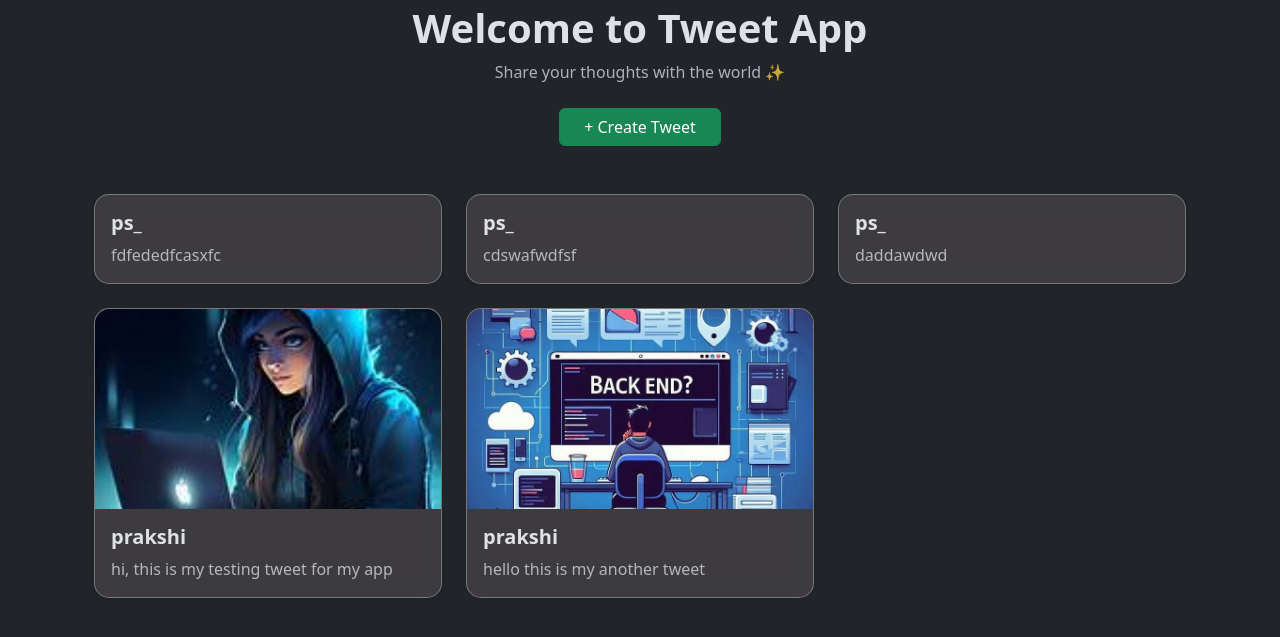
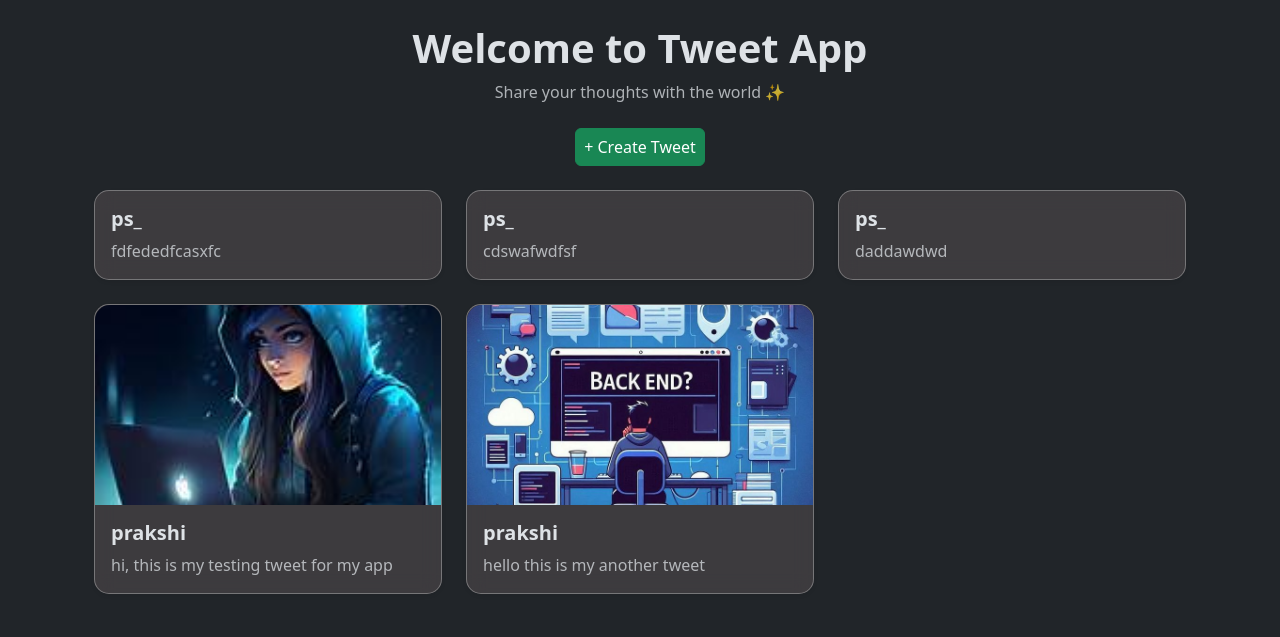
Before and after one commit to Prakshi1414/Django-Full-Stack-Project, a Django app: page / in a window 1280 px wide. Shown: the part 56-693 px from the top of the page. Run offline with Django 5.2, Linux system fonts and the light colour scheme; data comes from the database, SQL or seed files in the repository; both versions use the stored data as it was after the commit.

Commit message:
made changes

```diff
--- a/TweetManagementSystem/Tweet/templates/tweet_list.html
+++ b/TweetManagementSystem/Tweet/templates/tweet_list.html
@@ -20,16 +20,16 @@
 
 <!-- HEADER SECTION -->
 <div class="container text-center mt-1">
-  <h1 class="fw-bold">Welcome to Tweet App</h1>
+  <h1 class="fw-bold mt-4">Welcome to Tweet App</h1>
   <p class="text-muted">Share your thoughts with the world ✨</p>
 
-  <a class="btn btn-success mt-2 px-4" href="{% url 'tweet_create' %}">
+  <a class="btn btn-success mt-2 px-2" href="{% url 'tweet_create' %}">
     + Create Tweet
   </a>
 </div>
 
 <!-- TWEETS GRID -->
-<div class="container mt-5">
+<div class="container mt-4">
   <div class="row g-4">
     {% for tweet in tweets %}
     <div class="col-md-4">
--- a/TweetManagementSystem/TweetManagementSystem/settings.py
+++ b/TweetManagementSystem/TweetManagementSystem/settings.py
@@ -24,9 +24,8 @@ BASE_DIR = Path(__file__).resolve().parent.parent
 SECRET_KEY = 'django-insecure-dnd)p3f+*f@esz1)t&%bsc4o5tx9s91+ae6k(1vw7!%ld=_974'
 
 # SECURITY WARNING: don't run with debug turned on in production!
-DEBUG = True
-
-ALLOWED_HOSTS = ['django-full-stack-project-1.onrender.com']
+DEBUG = False
+ALLOWED_HOSTS = ['django-full-stack-project-1']
 
 
 # Application definition
```
Also changed, not shown: TweetManagementSystem/db.sqlite3.
